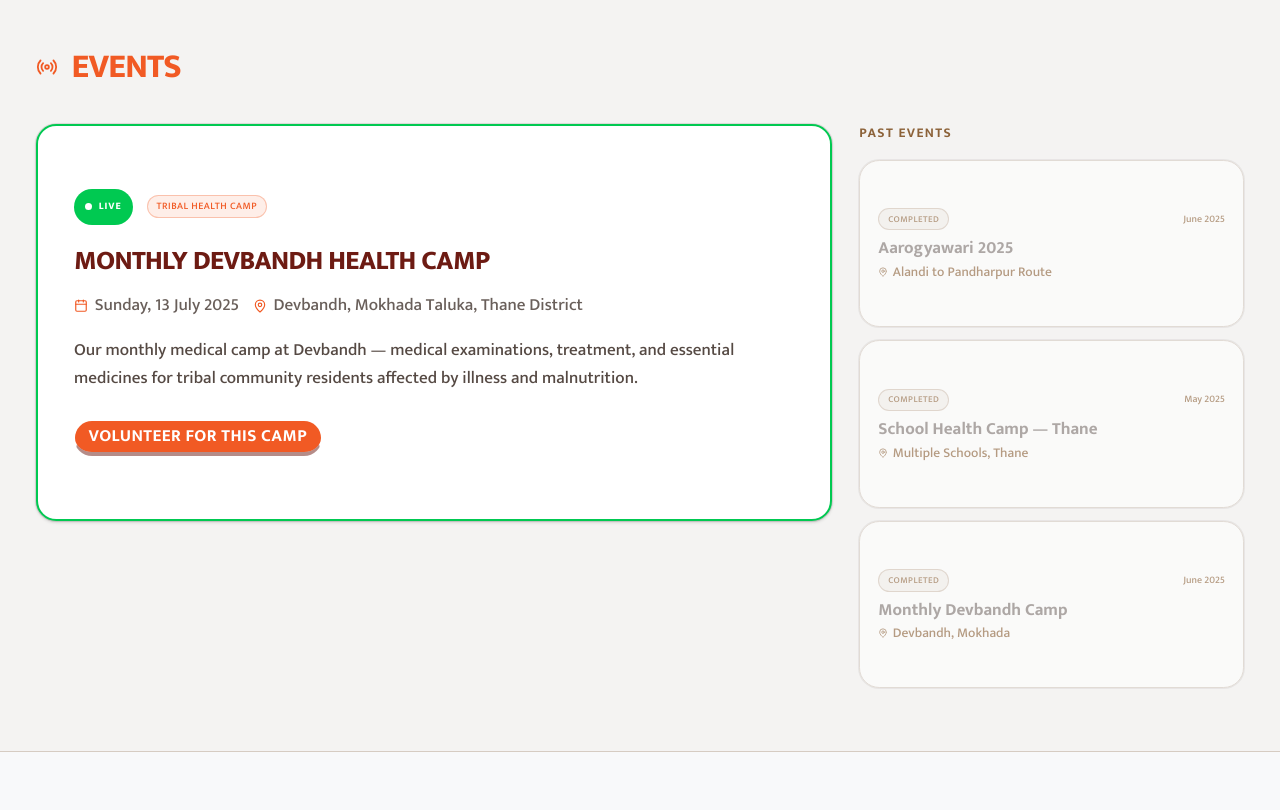
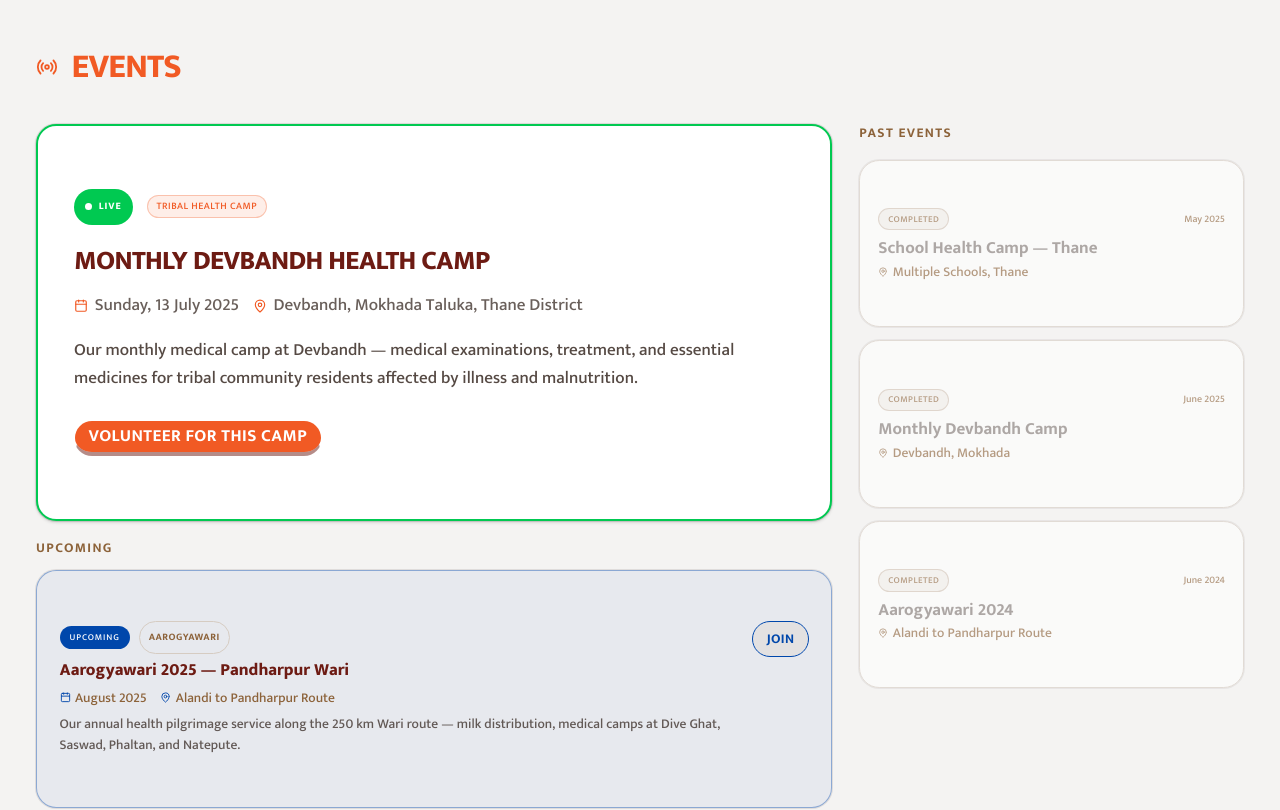
Before and after one commit to Abhi-Survase/SMSMVari_Landing, a Next.js app in the folder smsmvari-frontend/: page /activities in a window 1280 px wide. Shown: the part 420-1230 px from the top of the page. Built offline with nearby package versions, Linux system fonts and the light colour scheme.

Commit message:
updates to admin and dashboard page

```diff
--- a/smsmvari-frontend/src/app/(home)/activities/page.jsx
+++ b/smsmvari-frontend/src/app/(home)/activities/page.jsx
@@ -76,33 +76,49 @@ const jsonLd = {
 
 // ── Live & Past Events ───────────────────────────────────────────────────
 // TODO: replace with real event data from your backend or CMS
-const liveEvent = {
+// status: "LIVE" | "UPCOMING" | "COMPLETED"
+const events = [
+  {
     title: "Monthly Devbandh Health Camp",
     date: "Sunday, 13 July 2025",
     location: "Devbandh, Mokhada Taluka, Thane District",
     description:
       "Our monthly medical camp at Devbandh — medical examinations, treatment, and essential medicines for tribal community residents affected by illness and malnutrition.",
     category: "Tribal Health Camp",
-};
-
-const pastEvents = [
+    status: "LIVE",
+  },
   {
-    title: "Aarogyawari 2025",
-    date: "June 2025",
+    title: "Aarogyawari 2025 — Pandharpur Wari",
+    date: "August 2025",
     location: "Alandi to Pandharpur Route",
+    description:
+      "Our annual health pilgrimage service along the 250 km Wari route — milk distribution, medical camps at Dive Ghat, Saswad, Phaltan, and Natepute.",
     category: "Aarogyawari",
+    status: "UPCOMING",
   },
   {
     title: "School Health Camp — Thane",
     date: "May 2025",
     location: "Multiple Schools, Thane",
+    description: null,
     category: "Education",
+    status: "COMPLETED",
   },
   {
     title: "Monthly Devbandh Camp",
     date: "June 2025",
     location: "Devbandh, Mokhada",
+    description: null,
     category: "Tribal Health Camp",
+    status: "COMPLETED",
+  },
+  {
+    title: "Aarogyawari 2024",
+    date: "June 2024",
+    location: "Alandi to Pandharpur Route",
+    description: null,
+    category: "Aarogyawari",
+    status: "COMPLETED",
   },
 ];
 
@@ -216,7 +232,7 @@ export default function ActivitiesPage() {
         </div>
       </section>
 
-      {/* Live & Past Events */}
+      {/* Events */}
       <section className="py-14 px-4 md:px-8 bg-muted/30 border-b border-border">
         <div className="max-w-7xl mx-auto">
           <div className="flex items-center gap-3 mb-8">
@@ -226,12 +242,22 @@ export default function ActivitiesPage() {
             </h2>
           </div>
 
+          {(() => {
+            const liveEvent = events.find((e) => e.status === "LIVE");
+            const upcomingEvents = events.filter(
+              (e) => e.status === "UPCOMING",
+            );
+            const pastEvents = events.filter((e) => e.status === "COMPLETED");
+
+            return (
               <div className="grid grid-cols-1 lg:grid-cols-3 gap-6 items-start">
-            {/* Live event — full card, 2 of 3 columns */}
-            <Card className="lg:col-span-2 border-2 border-green-500 shadow-md">
+                {/* Left column: Live + Upcoming — 2 of 3 columns */}
+                <div className="lg:col-span-2 flex flex-col gap-4">
+                  {/* Live event */}
+                  {liveEvent ? (
+                    <Card className="border-2 border-green-500 shadow-md">
                       <CardContent className="p-6 md:p-8">
                         <div className="flex items-center gap-3 mb-4">
-                  {/* Pulsing live badge */}
                           <span className="relative flex items-center gap-1.5 bg-green-500 text-white text-[10px] font-black uppercase tracking-widest px-2.5 py-1 rounded-full">
                             <span className="absolute inline-flex h-full w-full rounded-full bg-green-400 opacity-60 animate-ping" />
                             <span className="relative h-1.5 w-1.5 rounded-full bg-white" />
@@ -254,9 +280,11 @@ export default function ActivitiesPage() {
                             {liveEvent.location}
                           </span>
                         </div>
+                        {liveEvent.description && (
                           <p className="text-sm text-foreground/80 font-medium leading-relaxed mb-6">
                             {liveEvent.description}
                           </p>
+                        )}
                         <Button
                           asChild
                           size="sm"
@@ -266,13 +294,86 @@ export default function ActivitiesPage() {
                         </Button>
                       </CardContent>
                     </Card>
+                  ) : (
+                    <div className="border-2 border-dashed border-border rounded-lg p-8 text-center text-muted-foreground text-sm font-medium">
+                      No live event right now.
+                    </div>
+                  )}
 
-            {/* Past events — compact greyed cards, 1 of 3 columns */}
+                  {/* Upcoming events */}
+                  {upcomingEvents.length > 0 && (
+                    <div className="flex flex-col gap-3">
+                      <p className="text-xs font-bold uppercase tracking-widest text-muted-foreground">
+                        Upcoming
+                      </p>
+                      {upcomingEvents.map((event) => (
+                        <Card
+                          key={event.title + event.date}
+                          className="border border-brand-blue/40 bg-brand-blue/5"
+                        >
+                          <CardContent className="p-5">
+                            <div className="flex items-start justify-between gap-4">
+                              <div className="flex-1 min-w-0">
+                                <div className="flex items-center gap-2 mb-1 flex-wrap">
+                                  <Badge className="bg-brand-blue text-white text-[9px] uppercase tracking-widest">
+                                    Upcoming
+                                  </Badge>
+                                  <span className="text-[10px] font-bold uppercase tracking-wider text-muted-foreground border border-border rounded-full px-2 py-0.5">
+                                    {event.category}
+                                  </span>
+                                </div>
+                                <p className="text-sm font-black text-secondary mt-1 leading-snug">
+                                  {event.title}
+                                </p>
+                                <div className="flex flex-wrap gap-3 mt-1.5 text-xs text-muted-foreground font-medium">
+                                  <span className="flex items-center gap-1">
+                                    <Calendar
+                                      size={11}
+                                      className="text-brand-blue"
+                                    />
+                                    {event.date}
+                                  </span>
+                                  <span className="flex items-center gap-1">
+                                    <MapPin
+                                      size={11}
+                                      className="text-brand-blue"
+                                    />
+                                    {event.location}
+                                  </span>
+                                </div>
+                                {event.description && (
+                                  <p className="text-xs text-foreground/70 mt-1.5 leading-relaxed">
+                                    {event.description}
+                                  </p>
+                                )}
+                              </div>
+                              <Button
+                                asChild
+                                size="sm"
+                                variant="outline"
+                                className="text-xs uppercase font-bold tracking-wide shrink-0 border-brand-blue text-brand-blue hover:bg-brand-blue hover:text-white"
+                              >
+                                <Link href="/join">Join</Link>
+                              </Button>
+                            </div>
+                          </CardContent>
+                        </Card>
+                      ))}
+                    </div>
+                  )}
+                </div>
+
+                {/* Right column: Past events — compact greyed cards, 1 of 3 columns */}
                 <div className="flex flex-col gap-3">
                   <p className="text-xs font-bold uppercase tracking-widest text-muted-foreground mb-1">
                     Past Events
                   </p>
-              {pastEvents.map((event) => (
+                  {pastEvents.length === 0 ? (
+                    <p className="text-xs text-muted-foreground font-medium">
+                      No past events yet.
+                    </p>
+                  ) : (
+                    pastEvents.map((event) => (
                       <Card
                         key={event.title + event.date}
                         className="border border-border opacity-60"
@@ -298,9 +399,12 @@ export default function ActivitiesPage() {
                           </p>
                         </CardContent>
                       </Card>
-              ))}
+                    ))
+                  )}
                 </div>
               </div>
+            );
+          })()}
         </div>
       </section>
 
--- a/smsmvari-frontend/src/app/admin/dashboard/page.jsx
+++ b/smsmvari-frontend/src/app/admin/dashboard/page.jsx
@@ -136,7 +136,7 @@ function EventsPanel() {
     e.preventDefault();
     setSubmitting(true);
     try {
-      const res = await fetch(`${BASE_URL}/api/v1/events`, {
+      const res = await fetch(`${BASE_URL}/api/admin/events`, {
         method: "POST",
         headers: authHeaders(),
         body: JSON.stringify(form),
@@ -350,8 +350,37 @@ function EventsPanel() {
 
       {/* Events List */}
       {loading ? (
-        <div className="text-center py-16 text-muted-foreground text-sm font-medium">
-          Loading events…
+        <div className="space-y-3">
+          {[1, 2, 3].map((i) => (
+            <Card key={i} className="animate-pulse">
+              <CardContent className="p-5">
+                <div className="flex flex-col sm:flex-row sm:items-start justify-between gap-4">
+                  <div className="flex-1 space-y-2.5">
+                    {/* Badge row */}
+                    <div className="flex items-center gap-2">
+                      <div className="h-4 w-12 rounded-full bg-muted" />
+                      <div className="h-4 w-24 rounded-full bg-muted" />
+                    </div>
+                    {/* Title */}
+                    <div className="h-5 w-2/3 rounded bg-muted" />
+                    {/* Date + location */}
+                    <div className="flex gap-3">
+                      <div className="h-3.5 w-28 rounded bg-muted" />
+                      <div className="h-3.5 w-36 rounded bg-muted" />
+                    </div>
+                    {/* Description lines */}
+                    <div className="h-3 w-full rounded bg-muted" />
+                    <div className="h-3 w-4/5 rounded bg-muted" />
+                  </div>
+                  {/* Action buttons */}
+                  <div className="flex sm:flex-col gap-2 shrink-0">
+                    <div className="h-8 w-16 rounded bg-muted" />
+                    <div className="h-8 w-16 rounded bg-muted" />
+                  </div>
+                </div>
+              </CardContent>
+            </Card>
+          ))}
         </div>
       ) : events.length === 0 ? (
         <div className="text-center py-16 border-2 border-dashed border-border rounded-lg">
```
Lines whose indentation alone changed are shown as unchanged.
